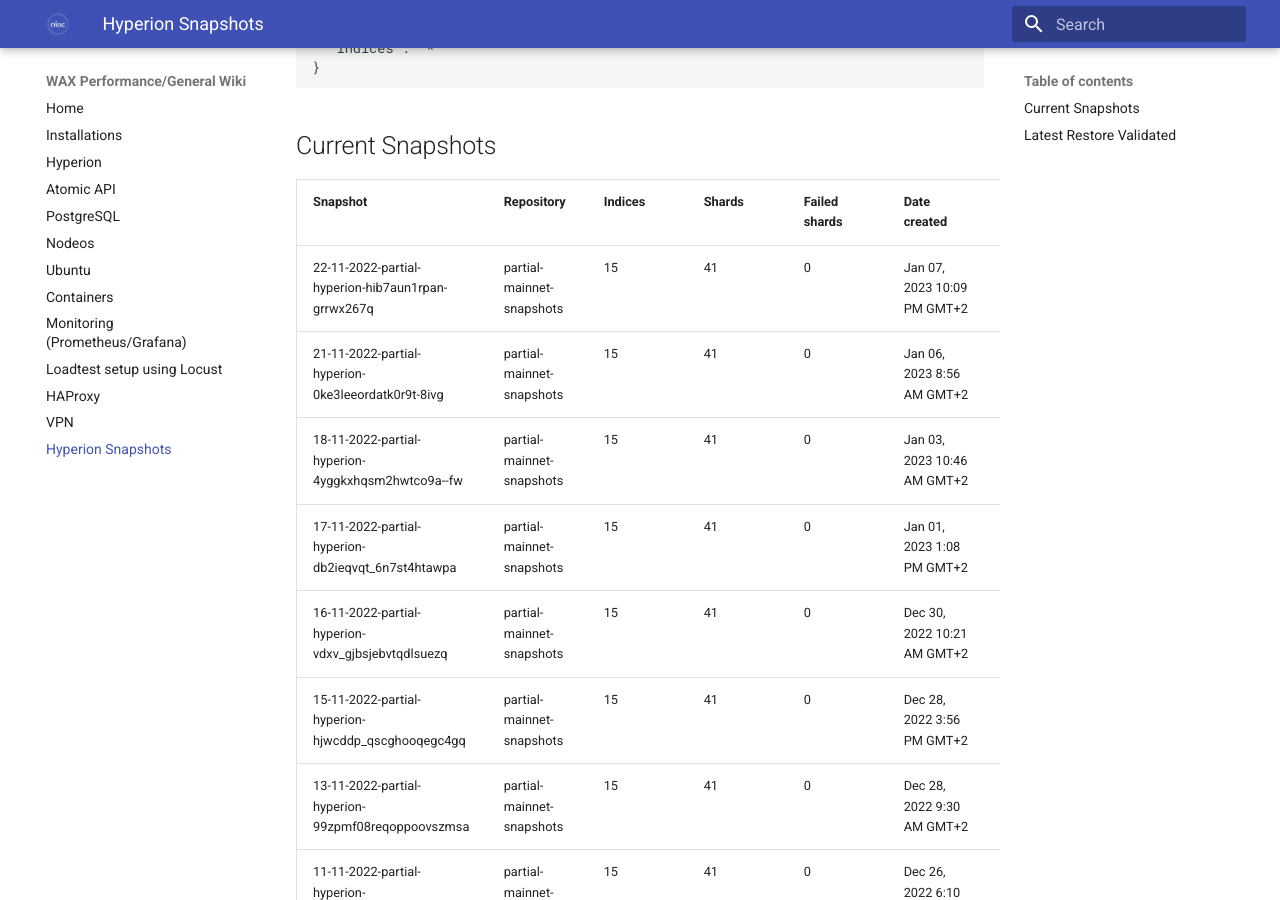
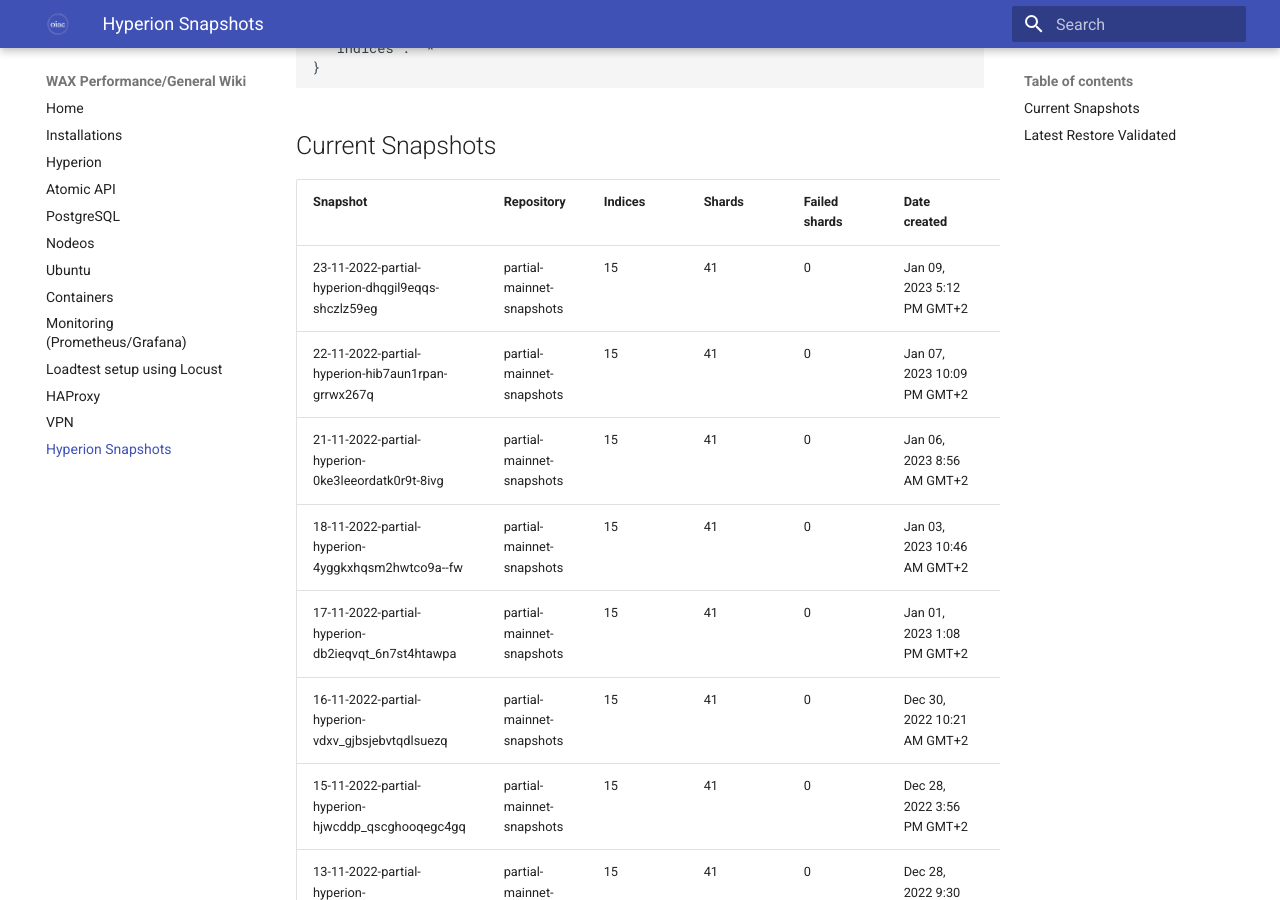
Before and after one commit to oneinacillian/wiki, an MkDocs documentation site: the page built from docs/snapshots.md, in a window 1280 px wide and 900 px high, scrolled down 2022 px. Built offline with MkDocs 1.6.1 and Material for MkDocs 9.7.7, drawn with Linux system fonts in a browser that asks for light colours.

Commit message:
Added partial snapshot for 23/11/2022

```diff
--- a/docs/snapshots.md
+++ b/docs/snapshots.md
@@ -60,6 +60,7 @@
 
 | Snapshot                                           | Repository                | Indices | Shards | Failed shards | Date created                | Duration |
 |----------------------------------------------------|---------------------------|---------|--------|---------------|-----------------------------|----------|
+| 23-11-2022-partial-hyperion-dhqgil9eqqs-shczlz59eg | partial-mainnet-snapshots | 15      | 41     | 0             | Jan 09, 2023 5:12 PM GMT+2  | 30s      |
 | 22-11-2022-partial-hyperion-hib7aun1rpan-grrwx267q | partial-mainnet-snapshots | 15      | 41     | 0             | Jan 07, 2023 10:09 PM GMT+2 | 45s      |
 | 21-11-2022-partial-hyperion-0ke3leeordatk0r9t-8ivg | partial-mainnet-snapshots | 15      | 41     | 0             | Jan 06, 2023 8:56 AM GMT+2  | 53s      |
 | 18-11-2022-partial-hyperion-4yggkxhqsm2hwtco9a--fw | partial-mainnet-snapshots | 15      | 41     | 0             | Jan 03, 2023 10:46 AM GMT+2 | 38s      |
```
